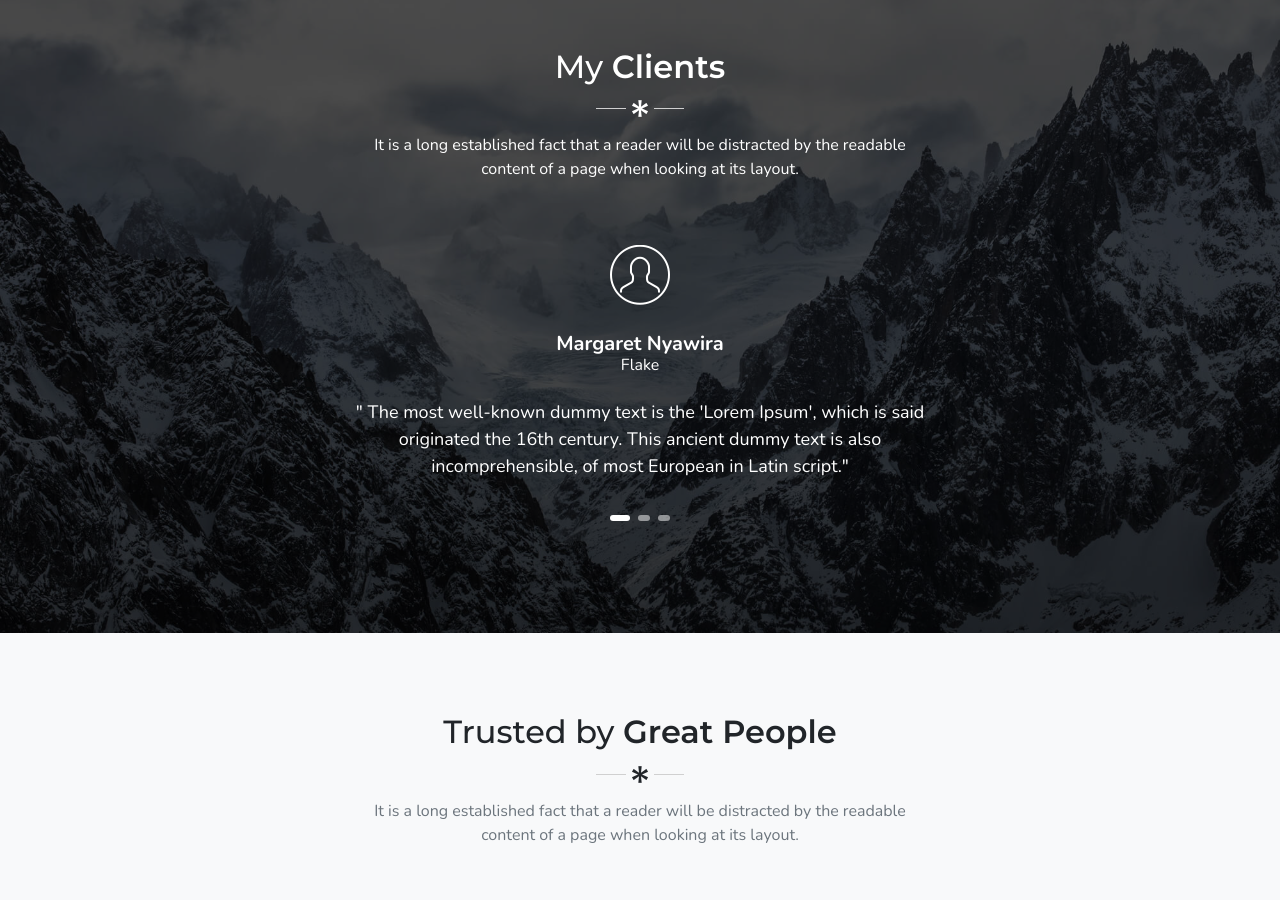
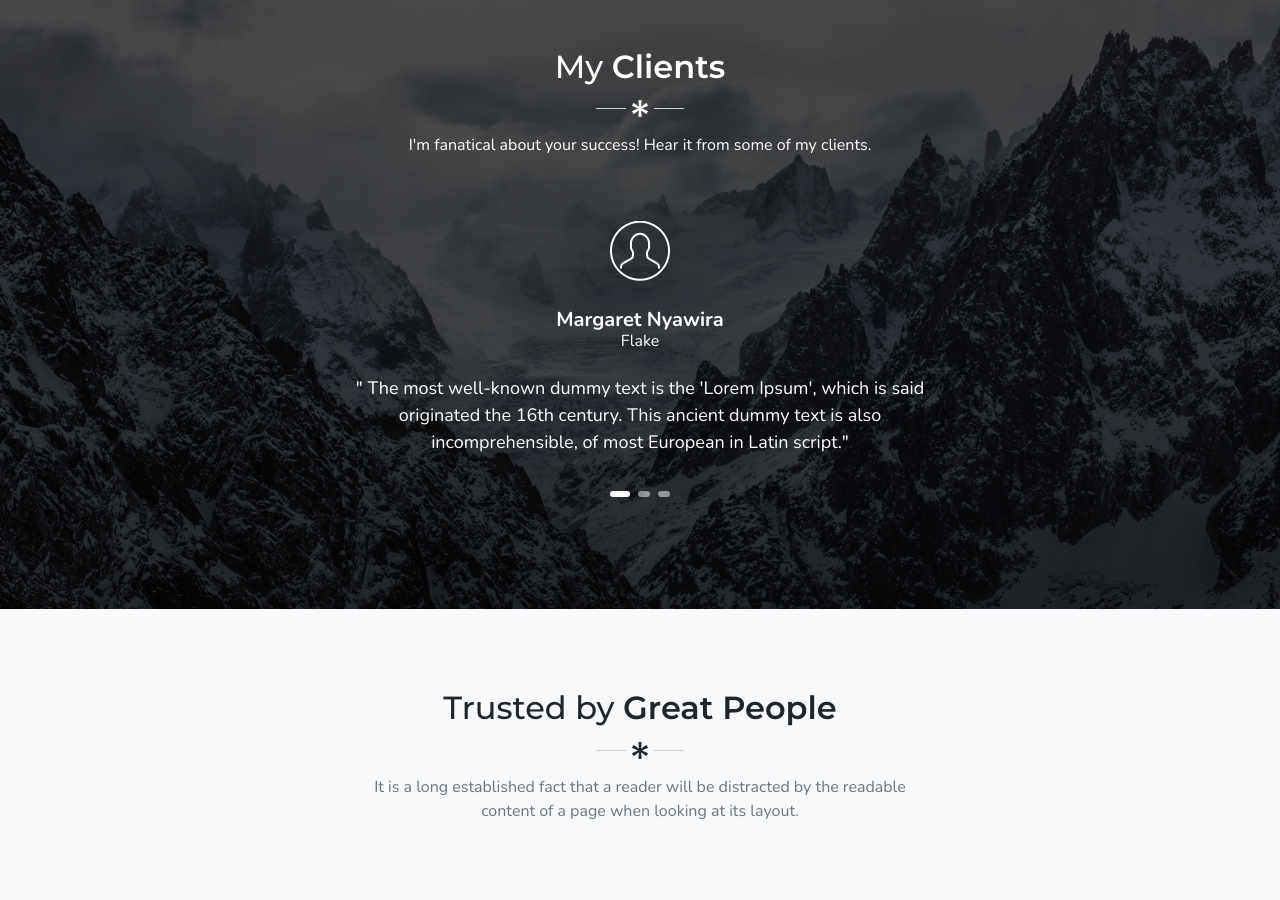
Before and after one commit to donaldkiplagat/Portfolio3, a plain HTML site: page index.html in a window 1280 px wide. Shown: the part 6220-7120 px from the top of the page. Drawn offline with nearby package versions, Linux system fonts and the light colour scheme; animation ran at ten frames a second; files whose address does not match are found by name; a web font is replaced by a local one.

Commit message:
Clients section updated

```diff
--- a/index.html
+++ b/index.html
@@ -674,7 +674,7 @@ I'm a responsible, committed and open-minded web-development graduate. These are
                             <div class="main-title-border">
                                 <i class="mdi mdi-asterisk"></i>
                             </div>
-                            <p class="mx-auto mt-2">It is a long established fact that a reader will be distracted by the readable content of a page when looking at its layout.</p>
+                            <p class="mx-auto mt-2">I'm fanatical about your success! Hear it from some of my clients.</p>
                         </div>
                     </div>
                 </div>
```
